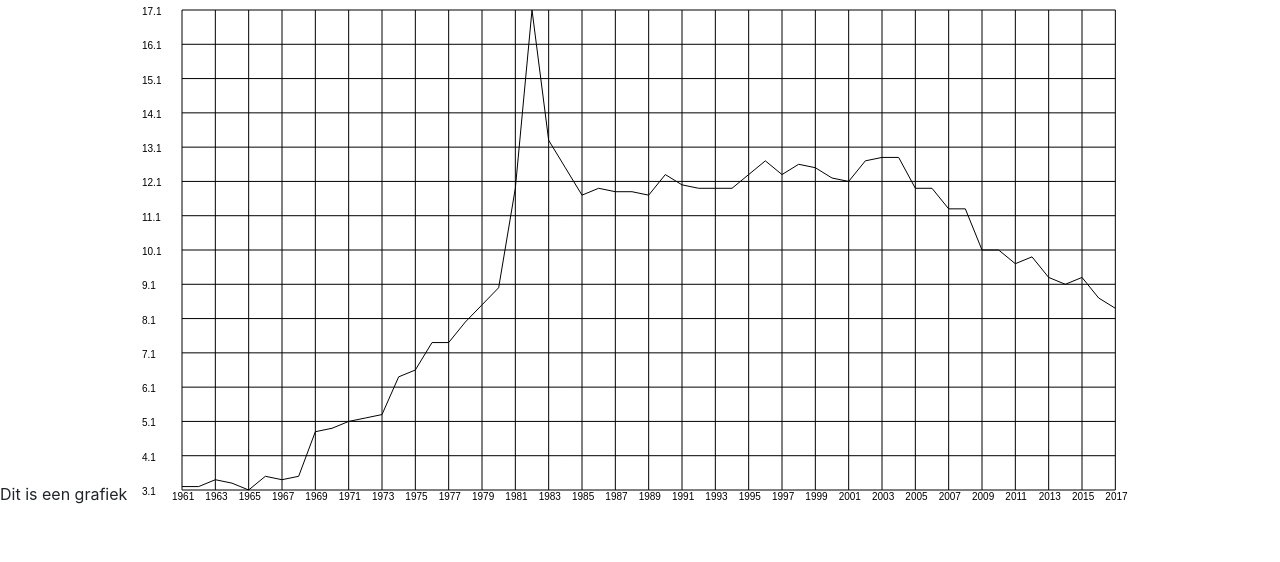
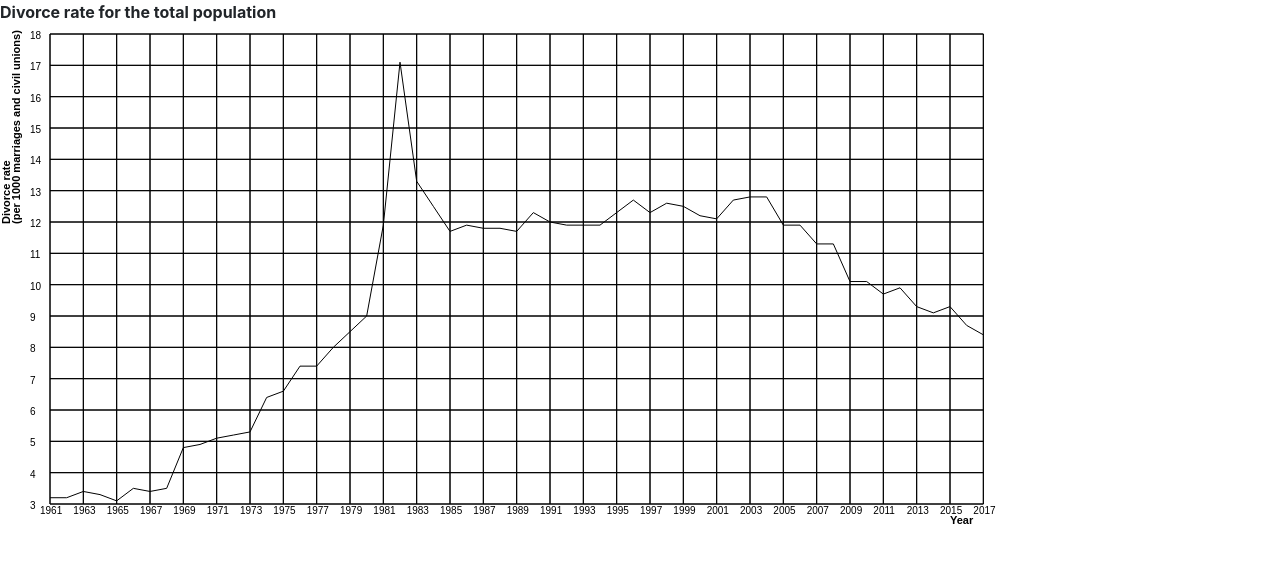
Before and after one commit to koenkoen1/dataprocessing, a plain HTML site: page homework/Week_3/page.html in a window 1280 px wide. Drawn offline with nearby package versions, Linux system fonts and the light colour scheme.

Commit message:
added labels to graph

```diff
--- a/homework/Week_3/page.html
+++ b/homework/Week_3/page.html
@@ -12,53 +12,74 @@ Purpose: existance
     <title>divorceRate</title>
   </head>
   <body>
-    Dit is een grafiek
+    <b>Divorce rate for the total population</b>
     <script>
       let fileName = "divorce_rate.json";
       let txtFile = new XMLHttpRequest();
       txtFile.onreadystatechange = function() {
         if (txtFile.readyState === 4 && txtFile.status == 200) {
-          let data = JSON.parse(txtFile.responseText);
+          let data = parser(txtFile)
+          graph(data)
+        }
+      }
+      txtFile.open("GET", fileName);
+      txtFile.send();
+
+      function parser(textFile) {
+        let data = JSON.parse(textFile.responseText);
         const years = Object.keys(data);
         let dataValues = []
         years.forEach(function(element) {
-            console.log(element, data[element].Value)
           dataValues.push(data[element].Value)
-          });
+        })
+        return [years, dataValues]
+      }
 
-          max = Math.max(...dataValues)
-          min = Math.min(...dataValues)
+      function graph(data) {
+        let years = data[0]
+        let dataValues = data[1]
 
-          var stepSize = 1;
-        	var columnSize = 50;
-        	var rowSize = 50;
-        	var margin = 10;
+        let max = Math.ceil(Math.max(...dataValues))
+        let min = Math.floor(Math.min(...dataValues))
+        let stepSize = 1;
+      	let columnSize = 50;
+      	let rowSize = 50;
+      	let margin = 10;
 
-          var canvas = document.getElementById('myCanvas');
-          var ctx = canvas.getContext('2d');
+        let canvas = document.getElementById('myCanvas');
+        let ctx = canvas.getContext('2d');
         canvas.height = 500;
         canvas.width = 1000;
-          yScale = (canvas.height - 2 * margin) / (max - min);
-          xScale = (canvas.width - rowSize) / years.length;
+        let yScale = (canvas.height - 3 * margin) / (max - min);
+        let xScale = (canvas.width - rowSize) / years.length;
 
         for (i=0;i<=years.length;i=i+2) {
       		let x = i * xScale + rowSize;
-        		ctx.fillText(years[i], x - margin, canvas.height);
+      		ctx.fillText(years[i], x - margin, canvas.height - margin);
       		ctx.moveTo(x, margin);
-        		ctx.lineTo(x, canvas.height - margin);
+      		ctx.lineTo(x, canvas.height - 2 * margin);
       	}
 
-          var count =  0;
+        let count =  0;
       	for (scale=min;scale<=max;scale = scale + stepSize) {
-        		var y = canvas.height - margin - (yScale * count * stepSize);
-        		ctx.fillText(scale, margin,y + margin / 2);
+      		let y = canvas.height - 2 * margin - (yScale * count * stepSize);
+      		ctx.fillText(scale, 3 * margin,y + margin / 2);
       		ctx.moveTo(rowSize,y)
       		ctx.lineTo(canvas.width - xScale,y)
       		count++;
       	}
-          ctx.stroke()
+        ctx.stroke();
 
-          ctx.translate(rowSize,canvas.height - margin + min * yScale);
+        ctx.font = "bold 11px sans-serif";
+        ctx.rotate(-Math.PI/2);
+        ctx.textAlign = "left";
+        ctx.fillText("Divorce rate", -4 * columnSize, margin);
+        ctx.fillText("(per 1000 marriages and civil unions)", -4 * columnSize, 2 * margin)
+        ctx.rotate(Math.PI/2);
+        ctx.fillText("Year", canvas.width - columnSize, canvas.height)
+        ctx.stroke();
+
+        ctx.translate(rowSize,canvas.height - 2 * margin + min * yScale);
       	ctx.beginPath();
       	ctx.moveTo(0, -dataValues[0] * yScale);
       	for (i=0;i<years.length;i++) {
@@ -66,9 +87,6 @@ Purpose: existance
       	}
       	ctx.stroke();
       }
-      }
-      txtFile.open("GET", fileName);
-      txtFile.send();
     </script>
     <canvas id="myCanvas">
     </canvas>
```
Lines whose indentation alone changed are shown as unchanged.
